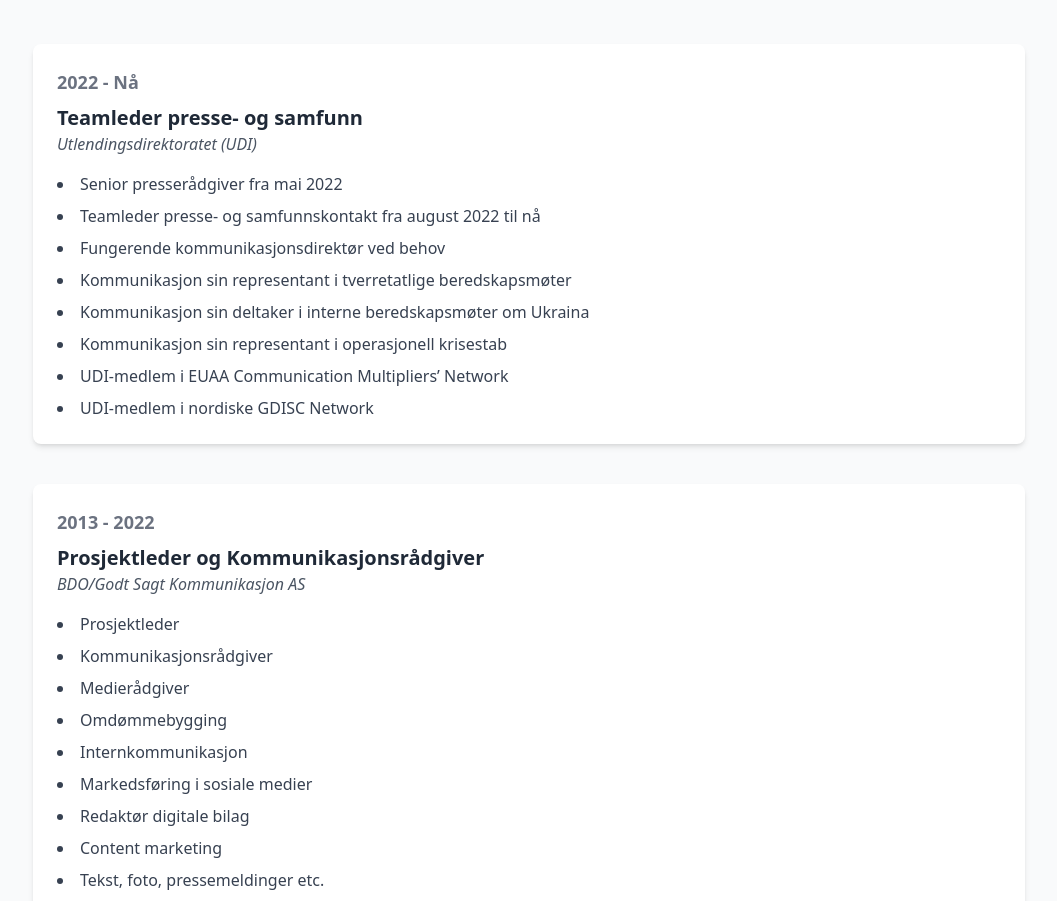
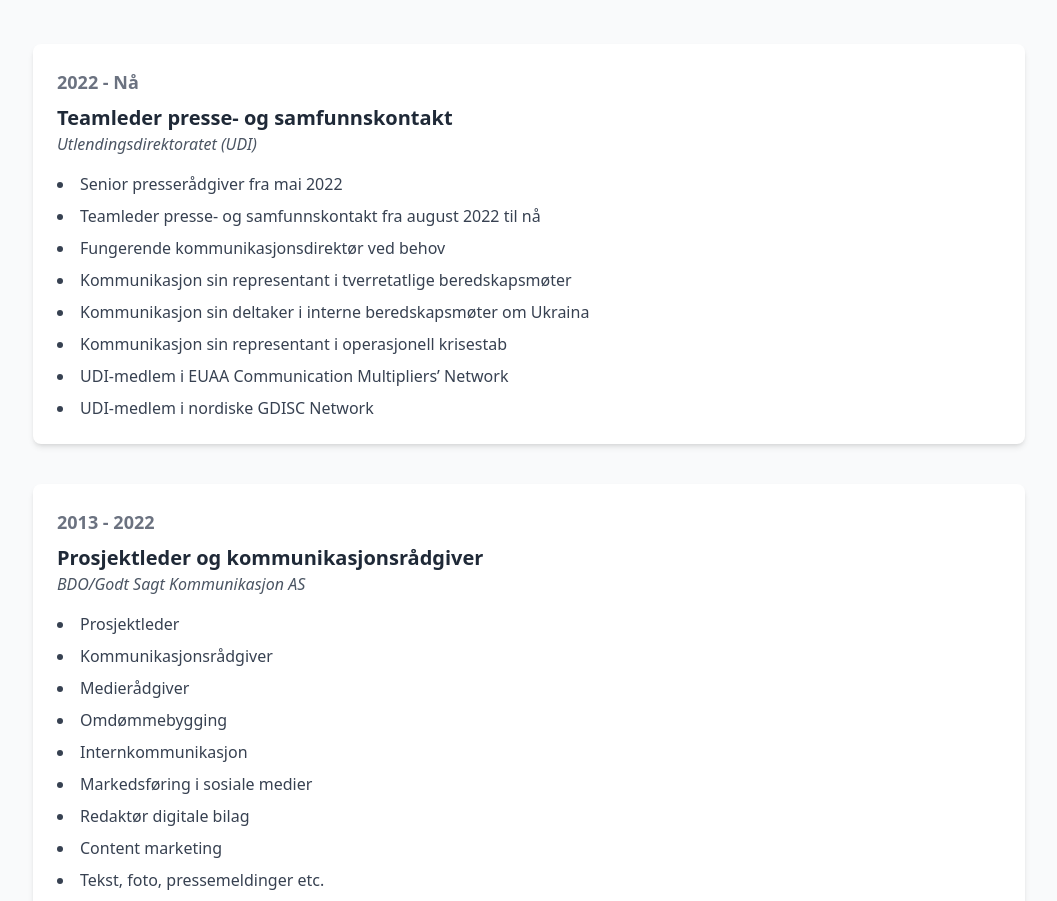
Before and after one commit to AnnaAaBrekke/pj-cv, a React (Vite) app: page / in a window 1280 px wide. Shown: the part 1639-2540 px from the top of the page, without its empty margins (111-1168 px from the left). Built offline with nearby package versions, Linux system fonts and the light colour scheme.

Commit message:
Capital Letter

```diff
--- a/src/components/Timeline.jsx
+++ b/src/components/Timeline.jsx
@@ -4,7 +4,7 @@ const Timeline = () => {
   const experiences = [
     {
       year: "2022 - Nå",
-      position: "Teamleder presse- og samfunn",
+      position: "Teamleder presse- og samfunnskontakt",
       company: "Utlendingsdirektoratet (UDI)",
       details: [
         "Senior presserådgiver fra mai 2022",
@@ -19,7 +19,7 @@ const Timeline = () => {
     },
     {
       year: "2013 - 2022",
-      position: "Prosjektleder og Kommunikasjonsrådgiver",
+      position: "Prosjektleder og kommunikasjonsrådgiver",
       company: "BDO/Godt Sagt Kommunikasjon AS",
       details: [
         "Prosjektleder",
```
